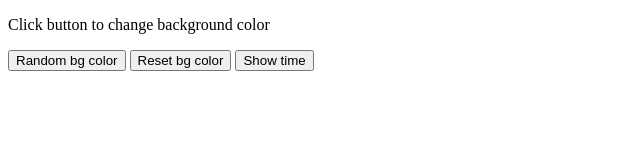
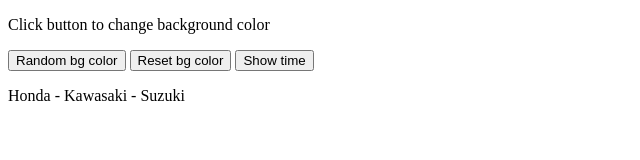
Before and after one commit to psnProgrammer/main-branch, a plain HTML site: page javascript-project/javascript-basic/index.html in a window 1280 px wide. Shown: the whole page, without its empty margins (0-640 px from the left). Drawn offline with Linux system fonts and the light colour scheme.

Commit message:
display array

```diff
--- a/javascript-project/javascript-basic/index.html
+++ b/javascript-project/javascript-basic/index.html
@@ -18,6 +18,8 @@
 
 
     <p id='datetime'></p>
+    <p id='vendor'></p>
+
 
     <script src="mini-project.js">
 
--- a/javascript-project/javascript-basic/mini-project.js
+++ b/javascript-project/javascript-basic/mini-project.js
@@ -53,3 +53,13 @@ showCar();
 function displayDateTime(){
     document.getElementById('datetime').innerHTML = Date();
 }
+
+
+function displayArrayAsString(){
+    var vendor = ["Honda","Kawasaki","Suzuki"];
+    // document.getElementById('vendor').innerHTML = vendor.toString();
+    document.getElementById('vendor').innerHTML = vendor.join(' - ')
+
+
+}
+displayArrayAsString();
```
Also changed, not shown: javascript-project/javascript-basic/basic-javascript-note.txt.
